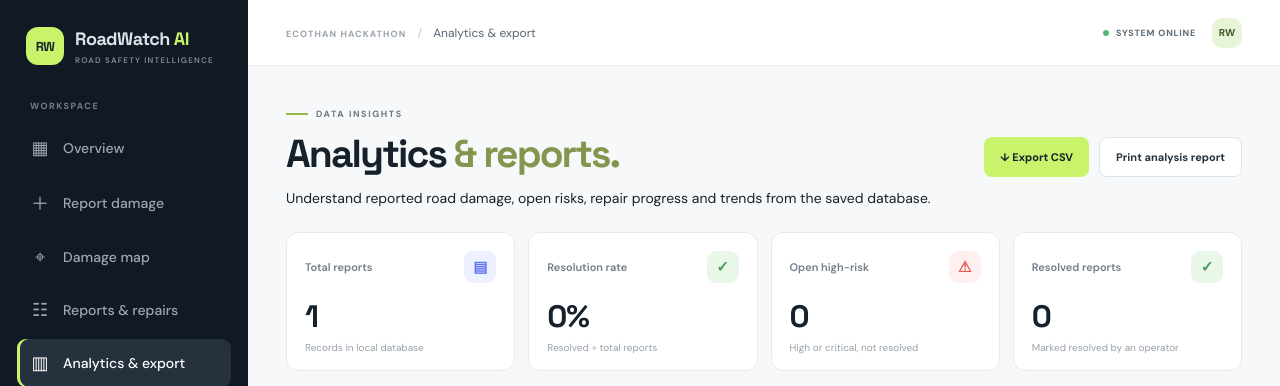
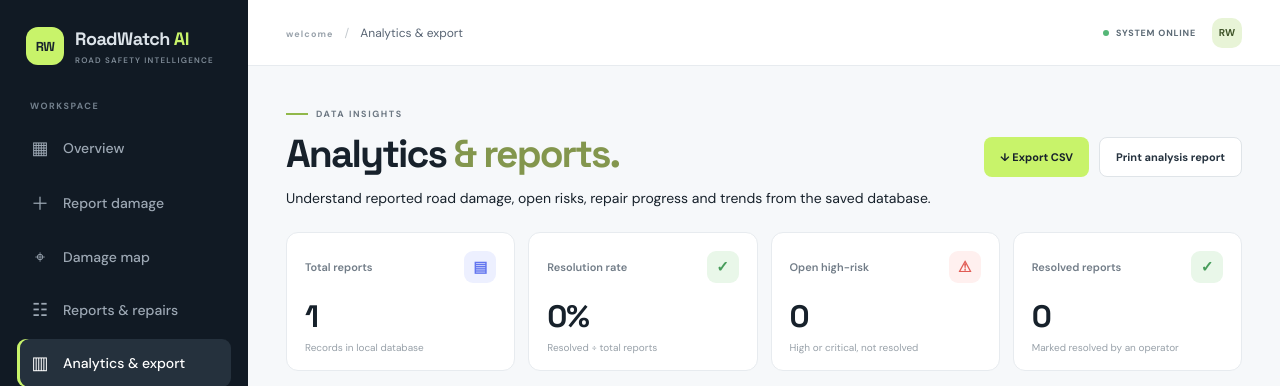
Before and after one commit to nivethark07/smartpathahole_detectionsystem, a Flask app: page /analytics in a window 1280 px wide. Shown: the top 386 px of the page. Run offline with Flask 3, Linux system fonts and the light colour scheme; data comes from the database, SQL or seed files in the repository.

Commit message:
Update base.html

```diff
--- a/RoadWatch_AI_Project/templates/base.html
+++ b/RoadWatch_AI_Project/templates/base.html
@@ -23,7 +23,7 @@
     <div class="sidebar-bottom"><div class="status-dot"></div><div><b>Demo environment</b><small>Local application</small></div></div>
   </aside>
   <main class="main-area">
-    <header class="topbar"><div><span class="crumb">ECOTHAN HACKATHON</span><span class="crumb-sep">/</span><span>{% block page_name %}Overview{% endblock %}</span></div><div class="topbar-right"><span class="live-pill"><i></i> SYSTEM ONLINE</span><div class="avatar">RW</div></div></header>
+    <header class="topbar"><div><span class="crumb">welcome</span><span class="crumb-sep">/</span><span>{% block page_name %}Overview{% endblock %}</span></div><div class="topbar-right"><span class="live-pill"><i></i> SYSTEM ONLINE</span><div class="avatar">RW</div></div></header>
     {% with messages = get_flashed_messages(with_categories=true) %}{% if messages %}<div class="flash-wrap">{% for category, message in messages %}<div class="flash {{ category }}">{{ message }} <button onclick="this.parentElement.remove()">×</button></div>{% endfor %}</div>{% endif %}{% endwith %}
     <section class="page-content">{% block content %}{% endblock %}</section>
     <footer>ROADWATCH AI <span>•</span> Safer roads begin with one report.</footer>
```
